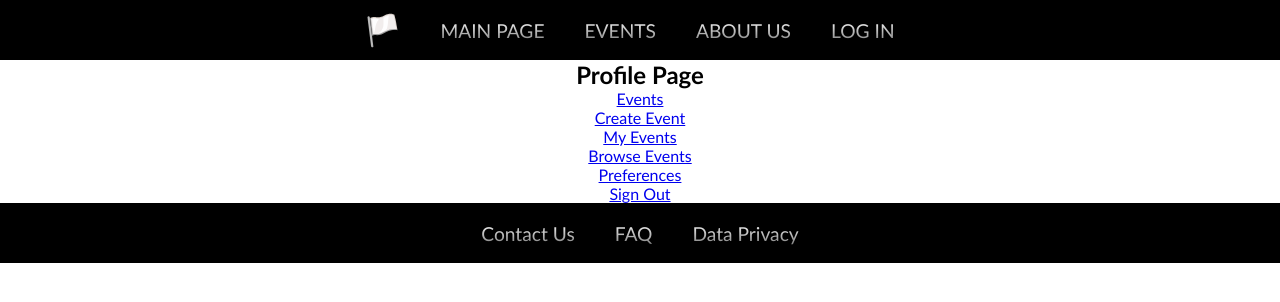
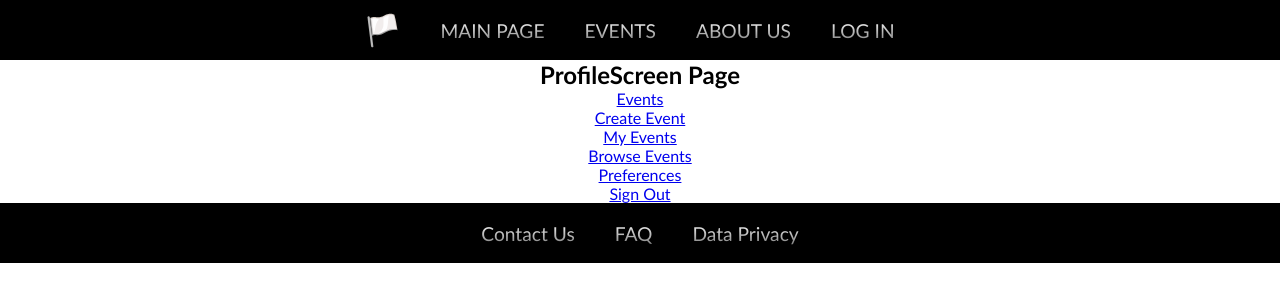
Before and after one commit to Arpadtoth100/EventHorizon, a React (Create React App) app: page /profile in a window 1280 px wide. Shown: the top 302 px of the page. Built offline with nearby package versions, Linux system fonts and the light colour scheme.

Commit message:
restructuring

```diff
--- a/src/App.js
+++ b/src/App.js
@@ -4,14 +4,14 @@ import { Routes, Route } from 'react-router-dom';
 import MainScreen from './views/MainScreen';
 import PublicLayout from './layouts/PublicLayout';
 import AboutUs from './components/Header/AboutUs';
-import SearchForEvents from './components/SearchForEvents';
+import SearchScreen from './views/SearchScreen';
 import Eventpage from './components/EventComponents/Eventpage';
 import Privacy from './components/Footer/Privacy';
 import SignOut from './components/SignOut';
 import UserMainLayout from './layouts/UserMainLayout';
 import ThankYouScreen from './views/ThankYouScreen';
 import SignInUpScreen from './views/SignInUpScreen';
-import Profile from './components/Profile';
+import ProfileScreen from './components/ProfileScreen';
 import Contact from './components/Footer/Contact';
 import FAQ from './components/Footer/FAQ';
 import Preferences from './components/Preferences';
@@ -23,9 +23,9 @@ function App() {
         <Route element={<PublicLayout />}>
           <Route path="/" element={<MainScreen />} />
           <Route path="/main" element={<MainScreen />} />
+          <Route path="/events" element={<div>Events List coming here</div>} />
           <Route path="/about" element={<AboutUs />} />
-          <Route path="/search" element={<SearchForEvents />} />
-          <Route path="/events" element={<div>Events List coming here</div>} />
+          <Route path="/search" element={<SearchScreen />} />
           <Route path="/signin" element={<SignInUpScreen />} />
           <Route path="/contact" element={<Contact />} />
           <Route path="/faq" element={<FAQ />} />
@@ -33,18 +33,18 @@ function App() {
           <Route path="*" element={<div>No content found</div>} />
         </Route>
         <Route element={<UserMainLayout />}>
-          <Route path="/profile" element={<Profile />} />
+          <Route path="/thankyou" element={<ThankYouScreen />} />
           <Route path="/main" element={<MainScreen />} />
+          <Route path="/events" element={<div>Events List coming here</div>} />
           <Route path="/aboutus" element={<AboutUs />} />
-          <Route path="/search" element={<SearchForEvents />} />
-          <Route path="/events" element={<div>Events List coming here</div>} />
+          <Route path="/profile" element={<ProfileScreen />} />
+          <Route path="/preferences" element={<Preferences />} />
+          <Route path="/search" element={<SearchScreen />} />
           <Route path="/signout" element={<SignOut />} />
           <Route path="/contact" element={<Contact />} />
           <Route path="/faq" element={<FAQ />} />
           <Route path="/privacy" element={<Privacy />} />
           <Route path="*" element={<div>No content found</div>} />
-          <Route path="/thankyou" element={<ThankYouScreen />} />
-          <Route path="/preferences" element={<Preferences />} />
         </Route>
       </Routes>
     </div>
--- a/src/components/Profile.js
+++ b/src/components/ProfileScreen.js
@@ -1,13 +1,13 @@
 import UserNavigationMenu from './utilities/UserNavigationMenu';
 
-function Profile() {
+function ProfileScreen() {
   return (
     <div>
-      <h2>Profile Page</h2>
+      <h2>ProfileScreen Page</h2>
       <div>
         <UserNavigationMenu />
       </div>
     </div>
   );
 }
-export default Profile;
+export default ProfileScreen;
--- a/src/components/SearchForEvents.js
+++ /dev/null
@@ -1,7 +0,0 @@
-function SearchForEvents() {
-    return (
-      <div>SearchForEvents</div>
-      )
-  }
-
-  export default SearchForEvents;
--- /dev/null
+++ b/src/components/utilities/Map.js
@@ -0,0 +1,5 @@
+function Map() {
+  return <img src="images/map.png" alt="" />;
+}
+
+export default Map;
--- /dev/null
+++ b/src/views/SearchScreen.js
@@ -0,0 +1,12 @@
+import Map from '../components/utilities/Map';
+
+function SearchScreen() {
+  return (
+    <div>
+      <Map />
+      SearchScreen
+    </div>
+  );
+}
+
+export default SearchScreen;
```
Also changed, not shown: src/components/Footer/Privacy.js (+2 -8 lines), src/images/map.jpg (added).
